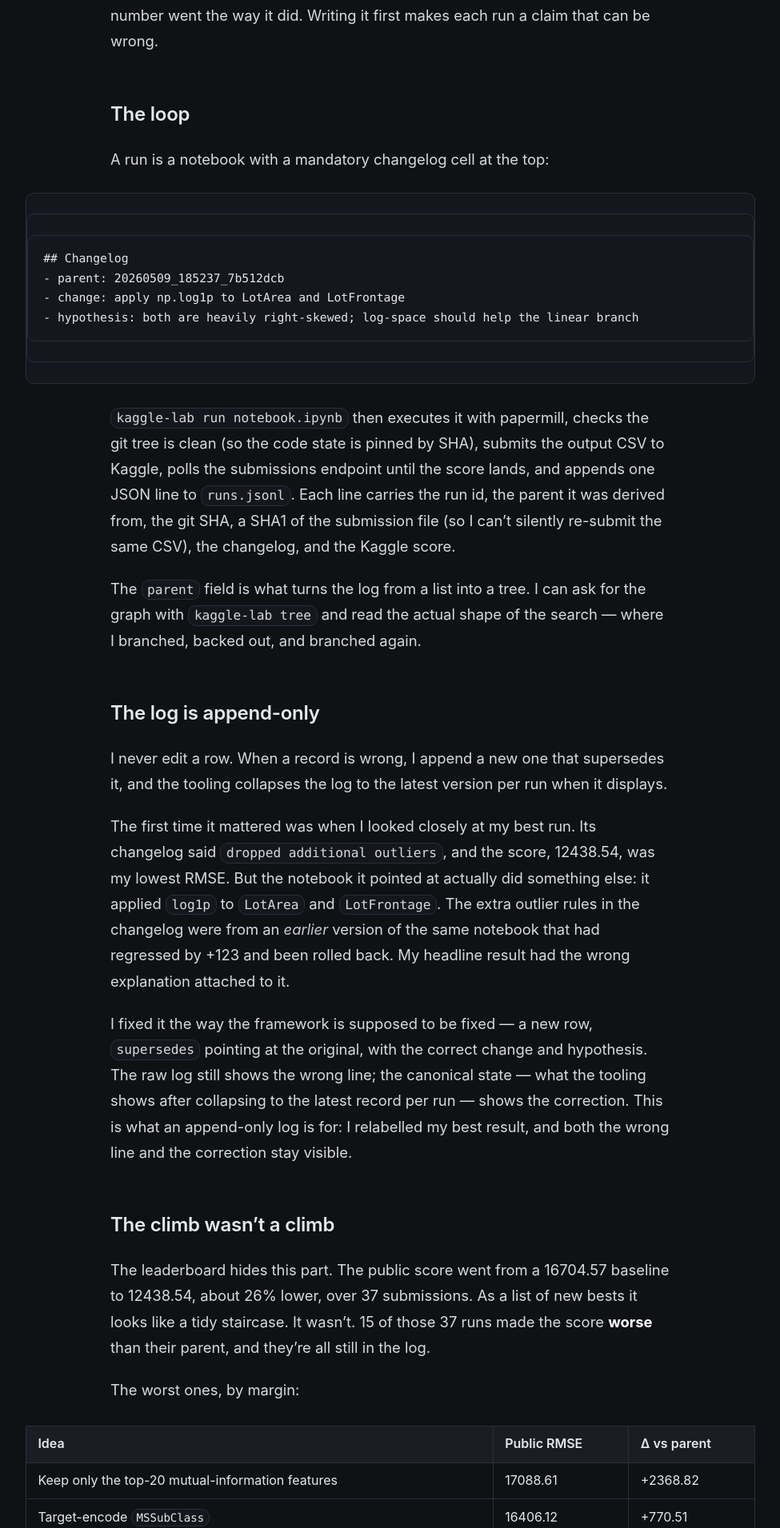
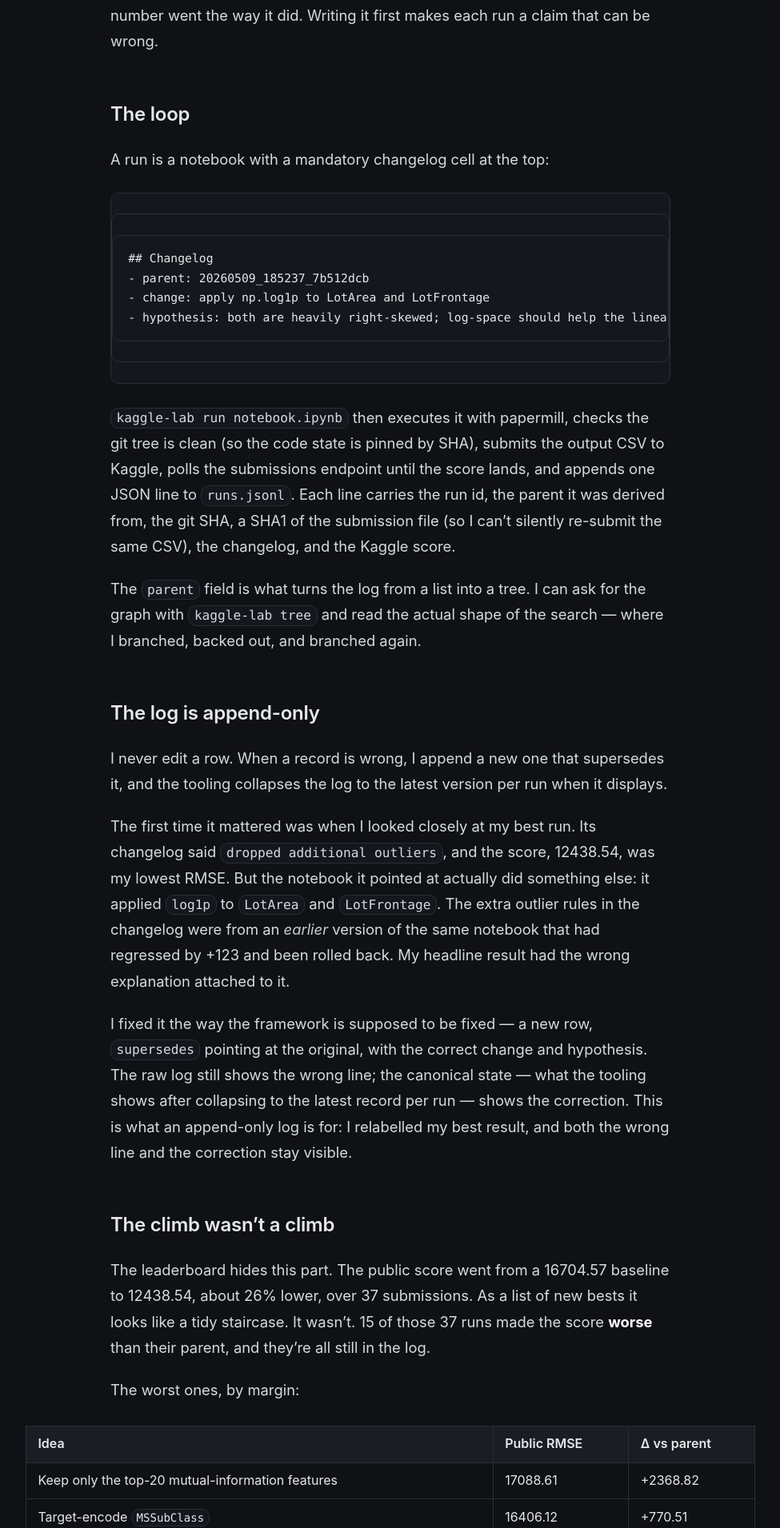
Before and after one commit to rp-playground/rp-playground.github.io, a Jekyll site: the page built from _writing/kaggle-lab.md, in a window 1280 px wide. Shown: the part 559-2470 px from the top of the page at 80% size, without its empty margins (152-1127 px from the left). Built offline with Jekyll 4.4.1, drawn with Linux system fonts in a browser that asks for light colours.

Commit message:
Match article code-block width to prose measure
Code blocks were rendered at --media (960px) while prose sits at
--measure (700px), making them noticeably wider than the text. Narrow
code blocks to --measure; keep tables and figures at --media.

Co-Authored-By: Claude Opus 4.8 (1M context) <noreply@anthropic.com>

```diff
--- a/_layouts/article.html
+++ b/_layouts/article.html
@@ -14,11 +14,11 @@
 
     .article { max-width: var(--media); margin: 0 auto; padding: 2rem 1.5rem 5rem; }
     .article > * { max-width: var(--measure); margin-left: auto; margin-right: auto; }
+    .article > table,
+    .article > figure { max-width: var(--media); }
     .article > .highlighter-rouge,
     .article > div.highlight,
-    .article > pre,
-    .article > table,
-    .article > figure { max-width: var(--media); }
+    .article > pre { max-width: var(--measure); }
 
     .article-header { margin-bottom: 2.5rem; }
     .article-header h1 { font-size: 2.4rem; font-weight: 600; letter-spacing: -0.02em; line-height: 1.15; }
```
